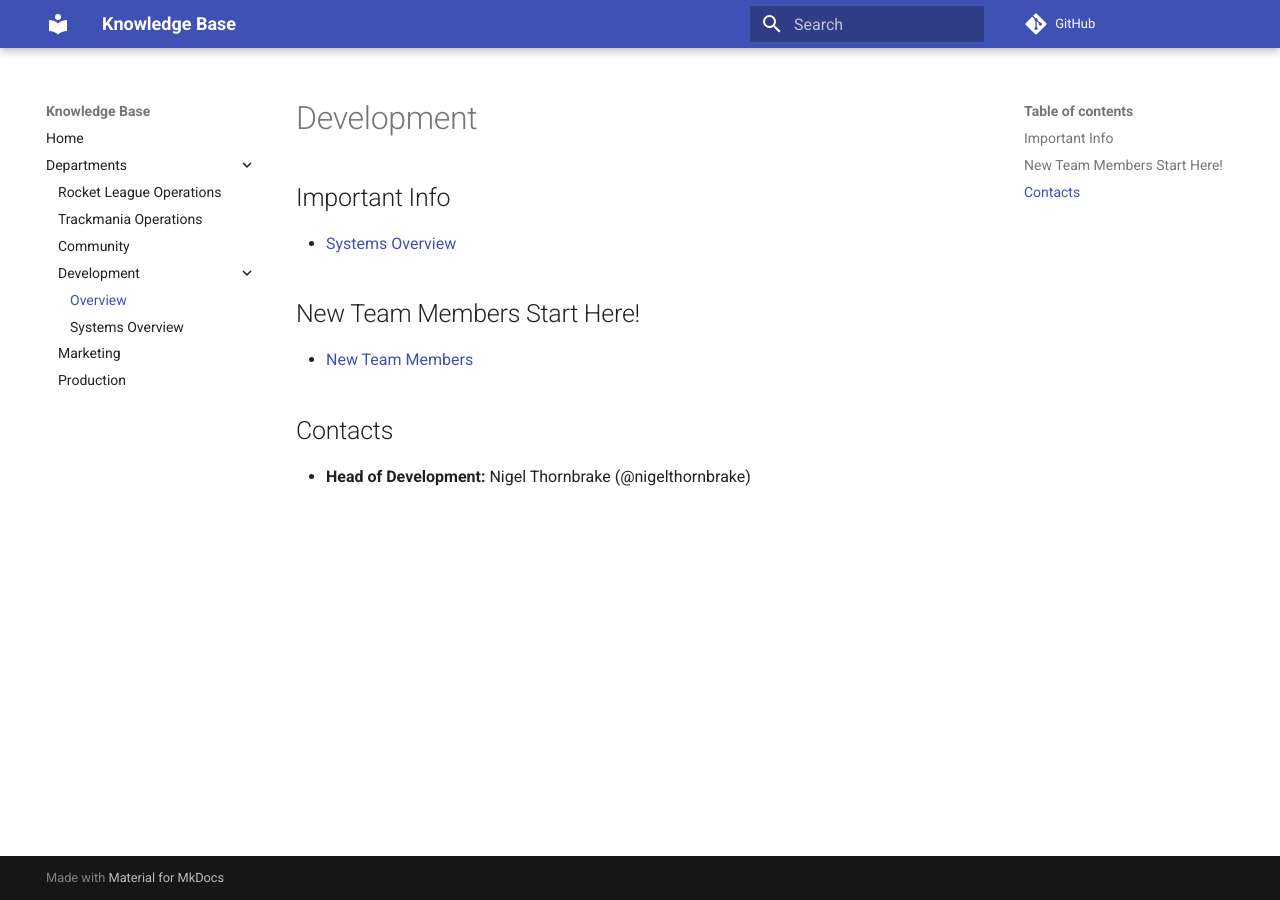
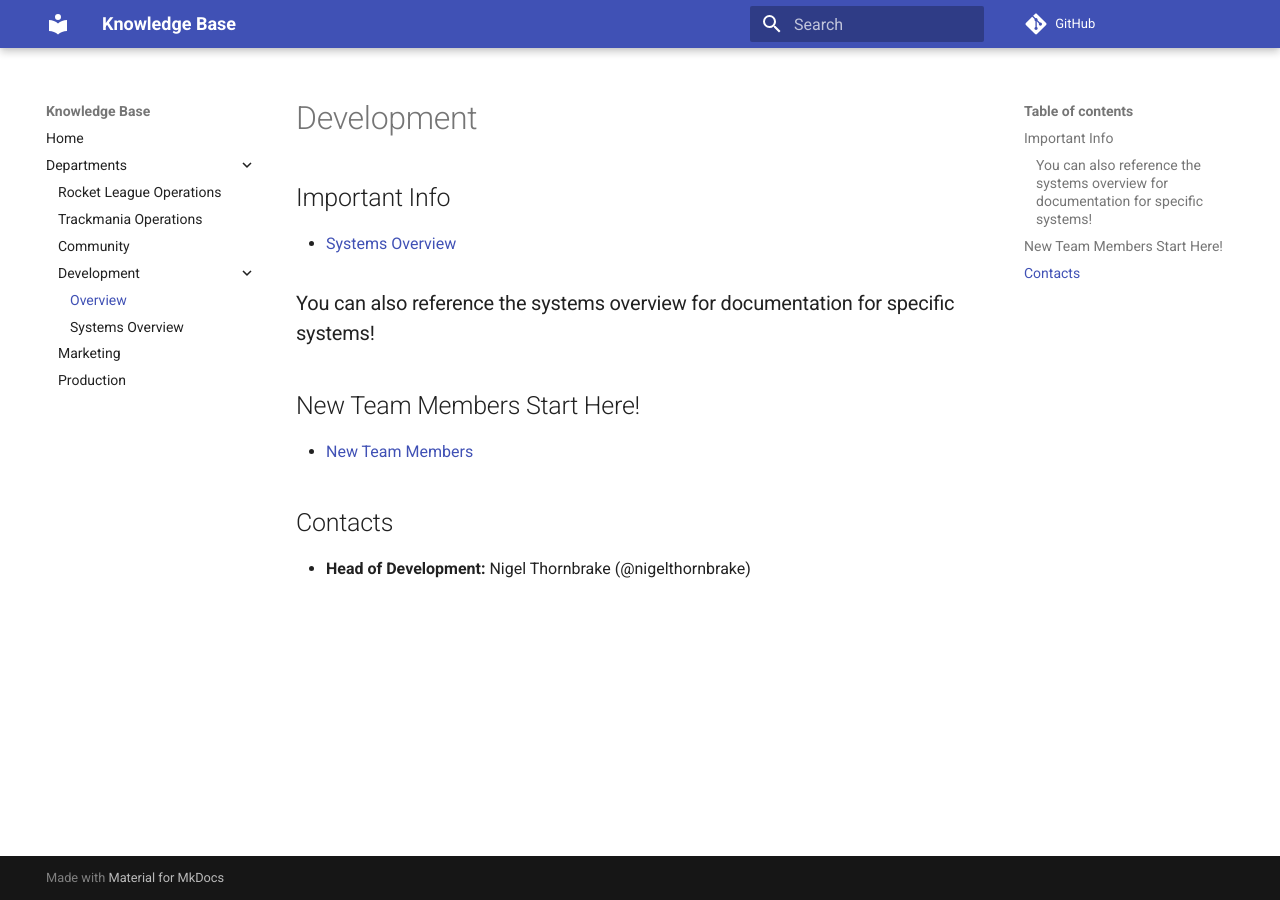
Before and after one commit to Minor-League-Esports/knowledgeBase, an MkDocs documentation site: the page built from docs/departments/development.md, in a window 1280 px wide. Built offline with MkDocs 1.6.1 and Material for MkDocs 9.7.7, drawn with Linux system fonts in a browser that asks for light colours; comment, search, counter and statistics services are not loaded.

Commit message:
Enhance development.md with systems overview reference
Added a note about referencing the systems overview for specific documentation.

```diff
--- a/docs/departments/development.md
+++ b/docs/departments/development.md
@@ -1,8 +1,8 @@
 # Development
 
 ## Important Info
-
 - [Systems Overview](systems-overview.md)
+### You can also reference the systems overview for documentation for specific systems!
 
 ## New Team Members Start Here!
 - [New Team Members](new-team-members.md)
```
